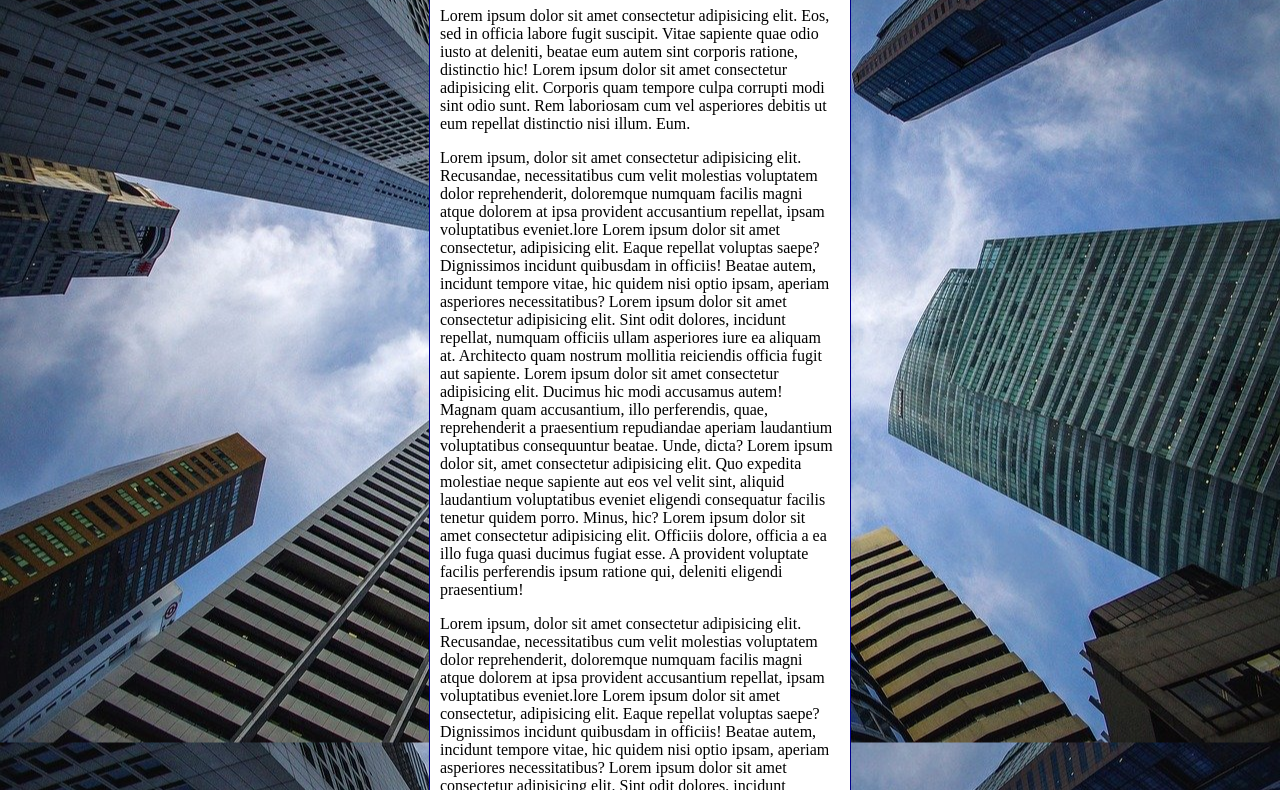
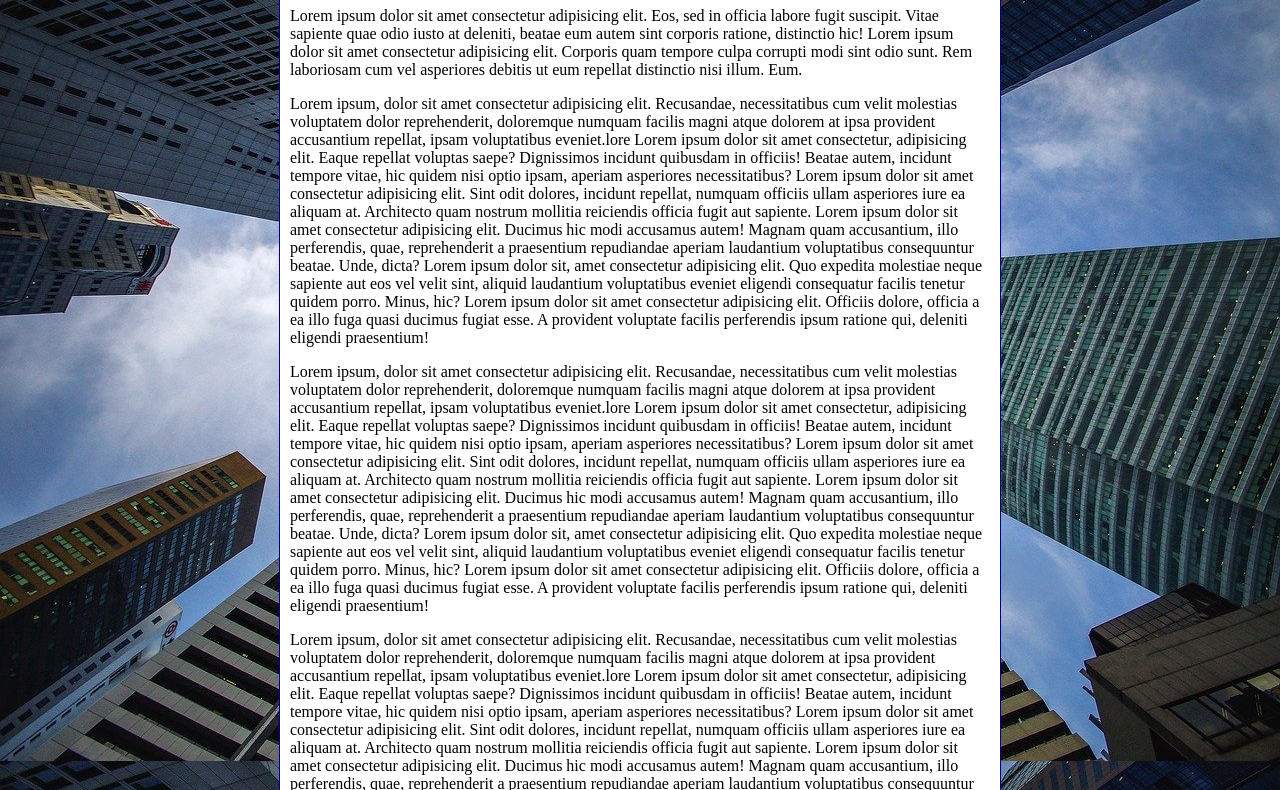
Before and after one commit to IzabeleFigueira/html-css, a plain HTML site: page exercicios/ex023/fundo006.html in a window 1280 px wide. Shown: the part 92-882 px from the top of the page. Drawn offline with Linux system fonts and the light colour scheme.

Commit message:
Atualizei ex023

```diff
--- a/exercicios/ex023/fundo006.html
+++ b/exercicios/ex023/fundo006.html
@@ -3,19 +3,21 @@
 <head>
     <meta charset="UTF-8">
     <meta name="viewport" content="width=device-width, initial-scale=1.0">
-    <title>Document</title>
+    <title>Fundo Fixo de tela</title>
     <style>
         body{
-            height: 100vh;
-            background-color: black;
-            background-image: url("imagens/wallpaper002.jpg");
-            background-position: center center;
-            background-repeat: repeat;
+           height: 100vh;
+
+            /*
+            Shorthand -Background
+            cor> image> position> repeat> [Size]> attachment
+            */
+            background: black url("imagens/wallpaper002.jpg") center center no-repeat   fixed ;
             background-size: cover;
         }
         main{
             background-color: white;
-            width: 400px;
+            max-width: 700px;
             padding: 10px;
             margin: auto;
             border: 1px solid darkblue;
```
